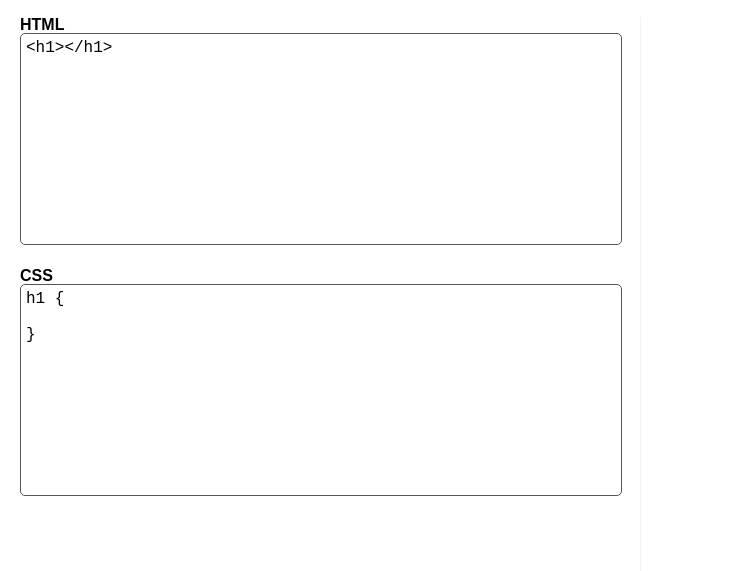
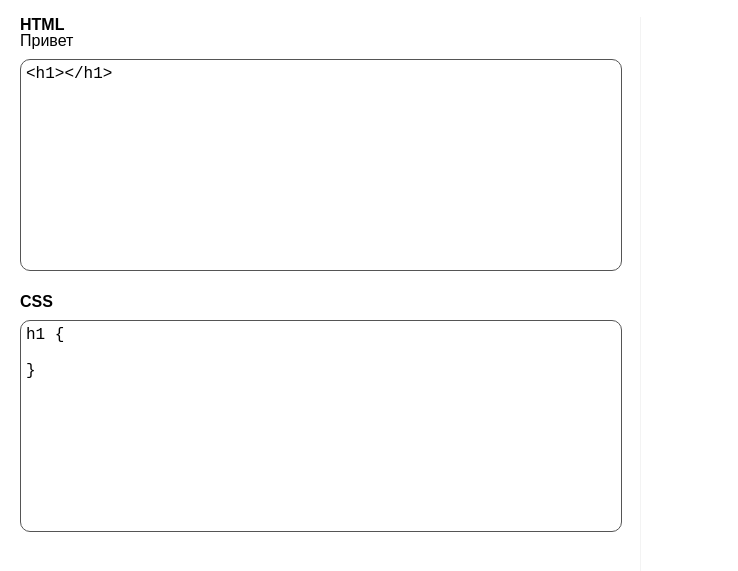
Before and after one commit to PuzyrevHarkovskii/iteezy_web_2.io, a plain HTML site: page index.html in a window 1280 px wide. Shown: the part 87-658 px from the top of the page, without its empty margins (0-738 px from the left). Drawn offline with nearby package versions, Linux system fonts and the light colour scheme.

Commit message:
First little design shits

```diff
--- a/index.html
+++ b/index.html
@@ -17,6 +17,7 @@
 <div class="container grid">
    <form>
       <h3>HTML</h3>
+      <p class = "mark">Привет</p>
       <textarea id="html" class="edit"><h1></h1></textarea>
 
       <h3>CSS</h3>
--- a/style.css
+++ b/style.css
@@ -21,11 +21,13 @@ textarea {
    width: 100%;
    margin: 0 20px 0 0;
    height: 200px;
-   border-radius: 5px;
+   border-radius: 10px;
+   margin-top: 10px;
    border-color: #555;
    font-family: "Source Code Pro", monospace;
    font-size: 1em;
    resize: none;
+
 }
 textarea:hover {
    background: #fff !important;
@@ -61,3 +63,10 @@ textarea:focus {
 .output iframe::-webkit-scrollbar {
    display: none;
 }
+
+.mark {
+text-align: left;
+font-weight: lighter;
+
+
+}
```
